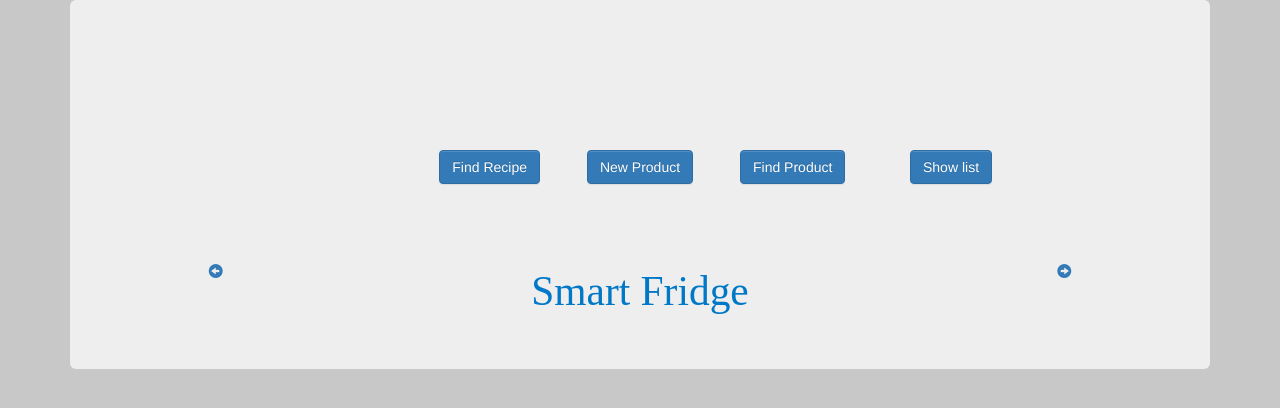
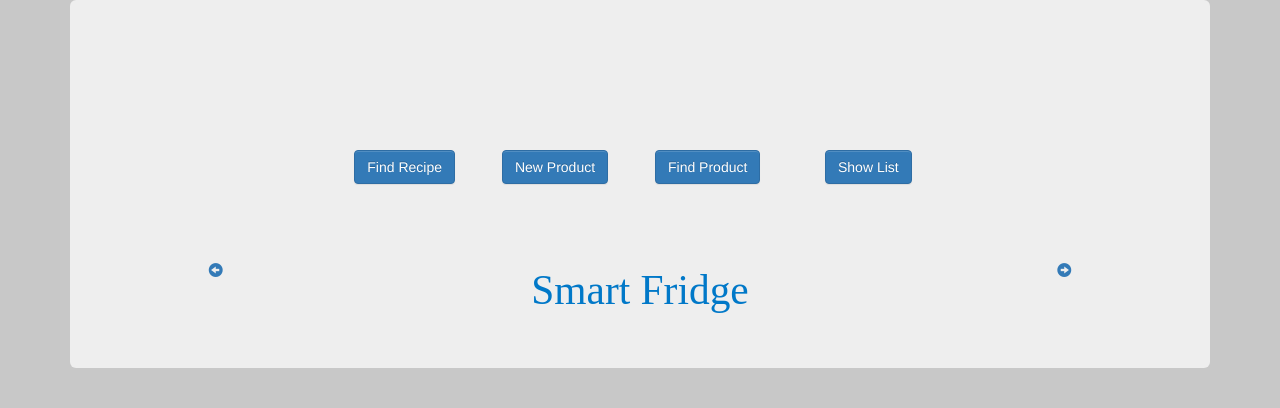
Before and after one commit to Nodraak/SmartFridge, a Django app: page /sf/ in a window 1280 px wide. Shown: the part 60-468 px from the top of the page. Run offline with Django 3.2, Linux system fonts and the light colour scheme; some libraries are stand-ins or nearby versions.

Commit message:
show_list
petite mise a jour sur show_list

```diff
--- a/templates/sf/index.html
+++ b/templates/sf/index.html
@@ -8,7 +8,7 @@
 
   <div class="row" id="row1">
 
-  <div class="col-sm-3 text-center">
+  <div class="col-sm-2 text-center">
 <!--     <a href="http://127.0.0.1:8000/sf/find_recipe/"> <span class="glyphicon glyphicon-circle-arrow-left"></span> </a>
  -->  </div>
 
@@ -32,11 +32,11 @@
 
     <div class="col-sm-2 ">
       <a href="http://127.0.0.1:8000/sf/show_list/">
-        <button type="button" class="btn btn-primary"> Show list </button>
+        <button type="button" class="btn btn-primary"> Show List </button>
       </a>
     </div>
 
-  <div class="col-sm-3 text-center">
+  <div class="col-sm-2 text-center">
 <!--     <a href="http://127.0.0.1:8000/sf/is_in_fridge/"> <span class="glyphicon glyphicon-circle-arrow-right"></span> </a>
  -->  </div>
 
```
